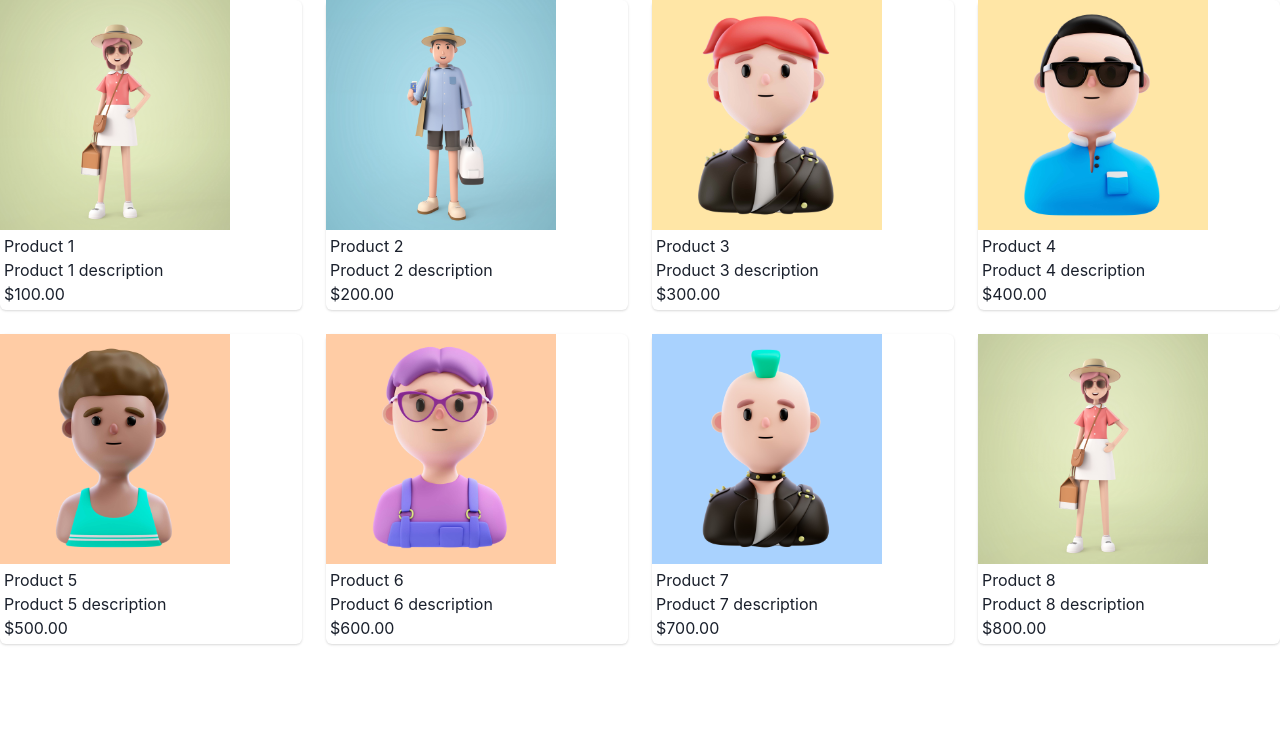
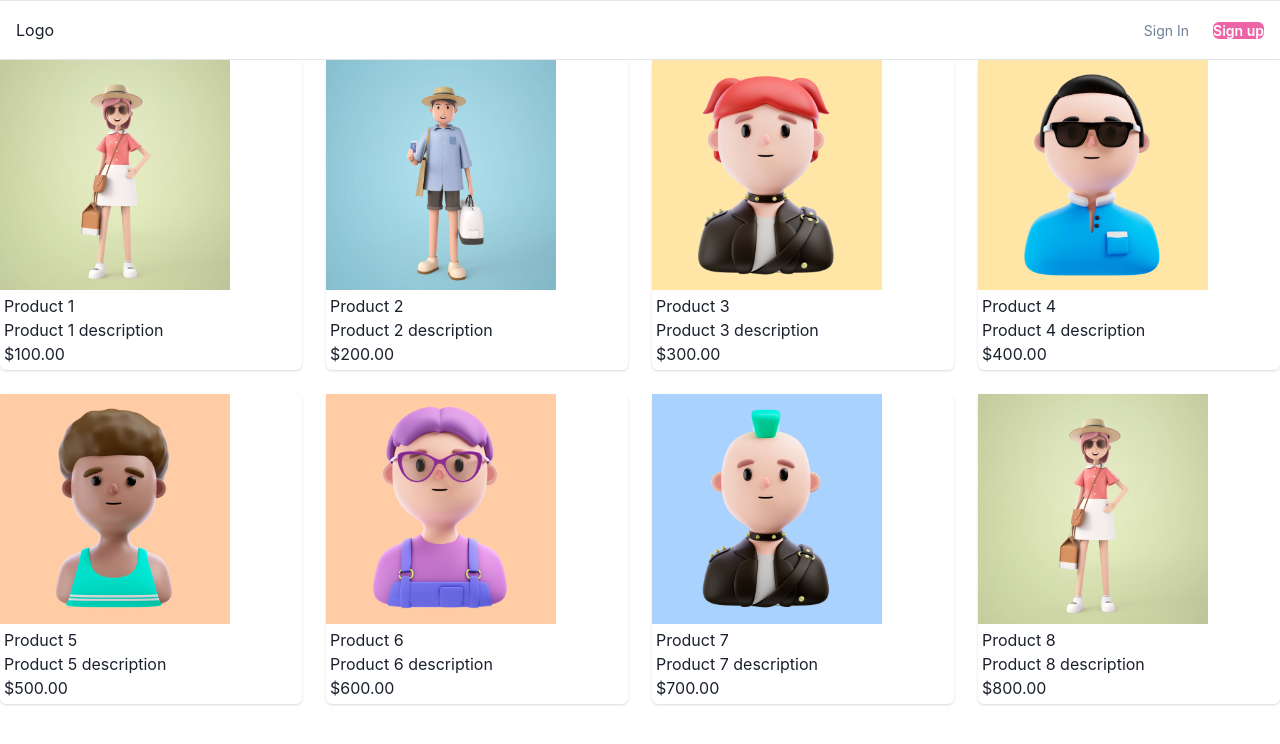
Before and after one commit to jesualujan/Ecommerce-32-web-A, a Next.js app in the folder ecommerce/: page / in a window 1280 px wide. Shown: the top 744 px of the page. Built offline with nearby package versions, Linux system fonts and the light colour scheme.

Commit message:
✨ hacemos import de Layout

```diff
--- a/ecommerce/pages/_app.js
+++ b/ecommerce/pages/_app.js
@@ -1,9 +1,12 @@
 import { ChakraProvider } from '@chakra-ui/react'
+import Layout from '../components/Layout'
 
 export default function App({ Component, pageProps }) {
   return  (
     <ChakraProvider>
+      <Layout>
       <Component {...pageProps} />
+      </Layout>
     </ChakraProvider>
   )
 }
```
